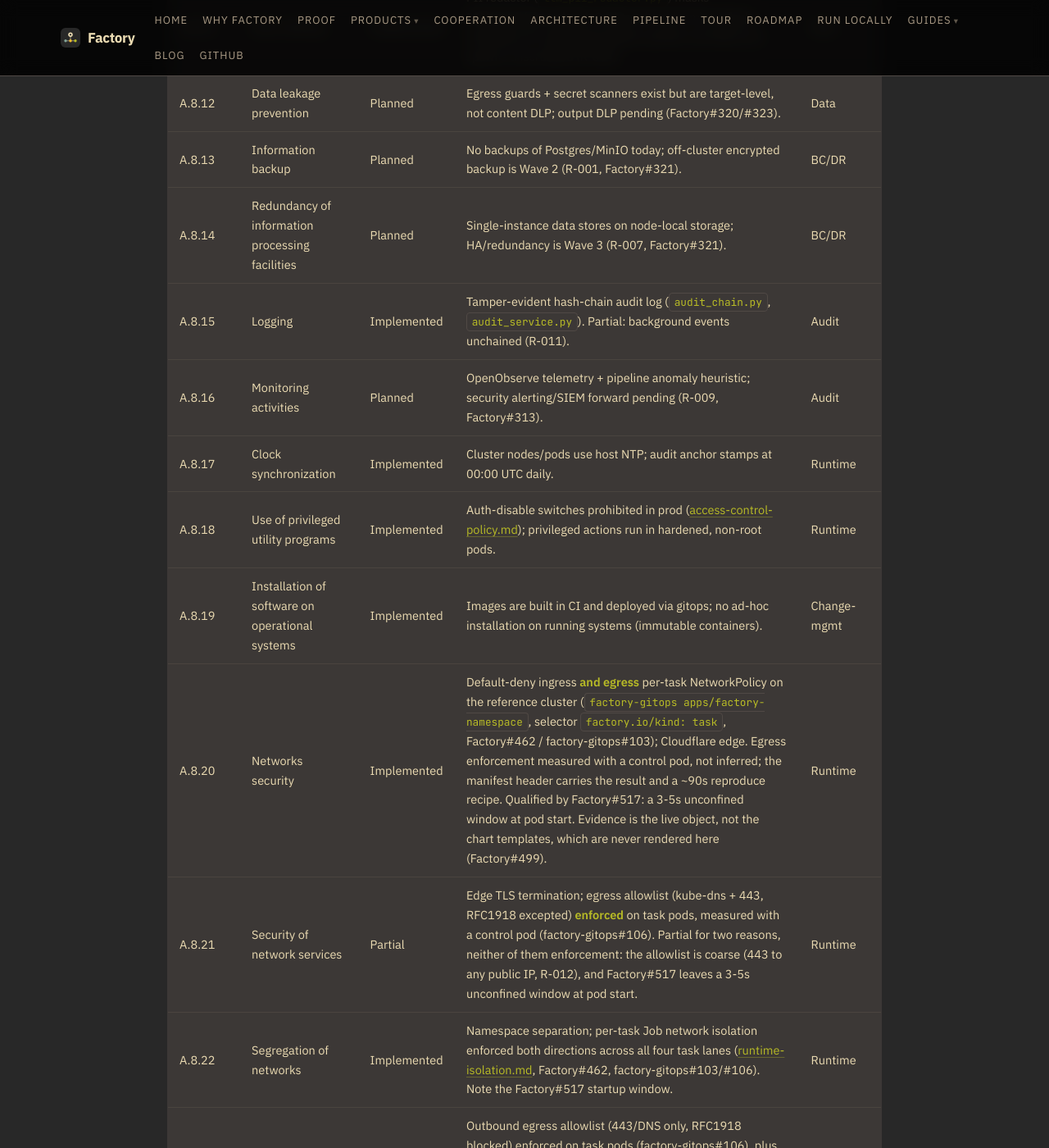
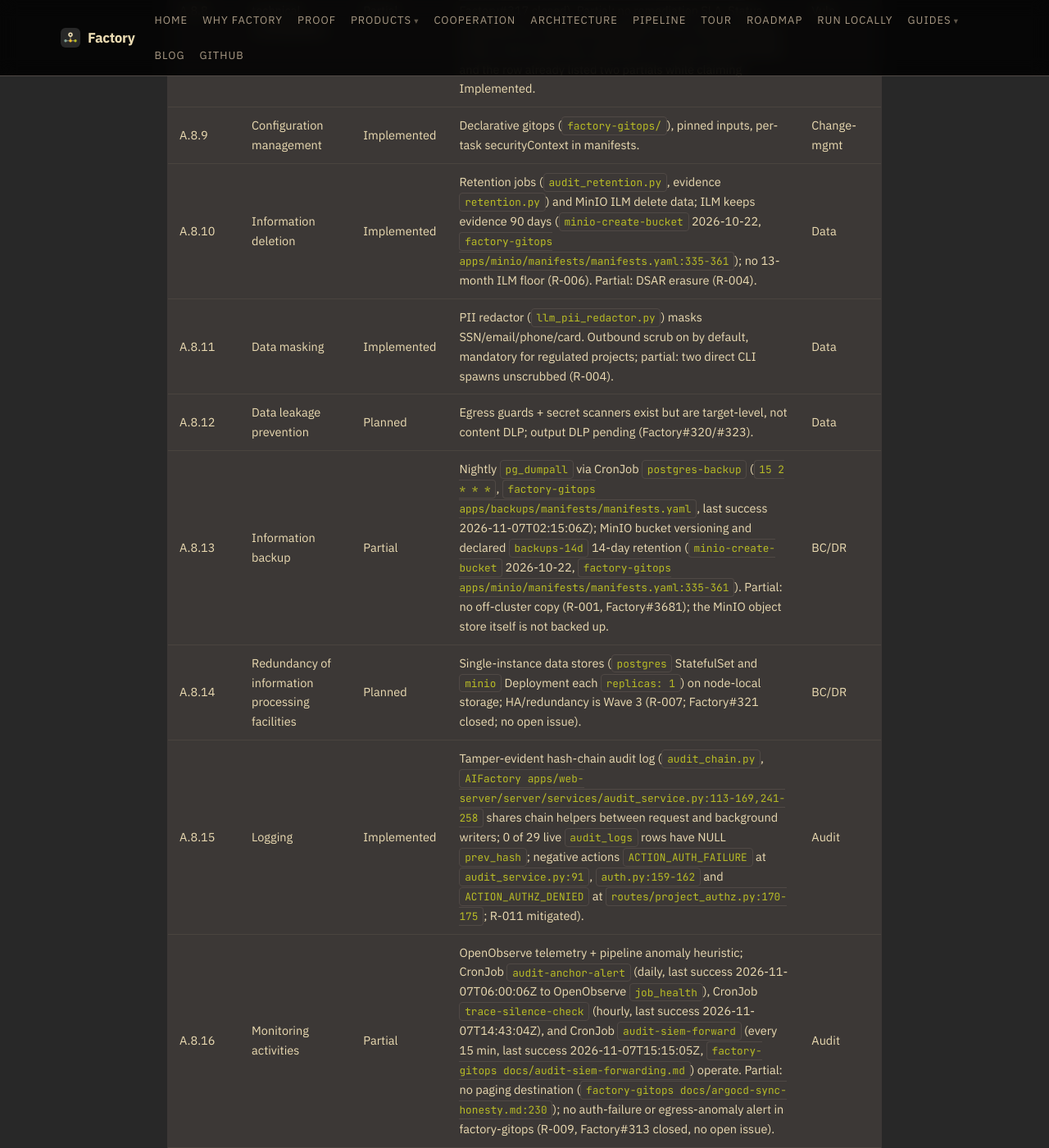
Before and after one commit to olafkfreund/Factory, a Jekyll site: the page built from docs/compliance/statement-of-applicability.md, in a window 1280 px wide and 1400 px high, scrolled down 8837 px. Shown: the whole window at 82% size. Built offline with Jekyll 4.4.1, drawn with Linux system fonts in a browser that asks for light colours; our own code applies the rules of GitHub Pages for plain Markdown files; some of the changed text lies outside the part shown.

Commit message:
docs(compliance): refresh SoA backup, continuity and monitoring rows (plan step 2) (#324)
A.5.29, A.5.30, A.8.13, A.8.16 Planned -> Partial; text refreshed on A.5.33,
A.8.8, A.8.10, A.8.14, A.8.15. Totals 54/8/14/17. Implemented by agy (handoff).

Co-Authored-By: Claude Opus 5.5 <noreply@anthropic.com>
Claude-Session: https://claude.ai/code/session_01WtDyDqabJ8SR4gD3ubwYx1

```diff
--- a/docs/compliance/statement-of-applicability.md
+++ b/docs/compliance/statement-of-applicability.md
@@ -4,6 +4,7 @@
 - **Review cadence:** At least annually and at each management review
 - **Framework:** ISO/IEC 27001:2022 Clause 6.1.3(d) — the SoA is a mandatory document
 - **Assessment date:** 2026-07-24
+- **Re-measured 2026-11-07:** A.5.29, A.5.30, A.5.33, A.8.8, A.8.10, A.8.13-A.8.16 ([spec](../../spec/2026-11-07-324-compliance-records-refresh.md))
 
 This is the ISO-specific, control-by-control view of the ISMS. It covers all **93** Annex
 A controls across the four themes (A.5 Organizational 37, A.6 People 8, A.7 Physical 14,
@@ -58,11 +59,11 @@ matrix draw evidence from the same [domain documents](policies/). Owner tags map
 | A.5.26 | Response to information security incidents | Implemented | Runbook containment/eradication/recovery lifecycle. | IR |
 | A.5.27 | Learning from information security incidents | Implemented | Blameless post-incident review within 5 business days; corrective actions feed the risk register. | IR |
 | A.5.28 | Collection of evidence | Implemented | Tamper-evident audit hash-chain + air-gapped `verify-chain` verifier (`AIFactory/apps/web-server/server/audit/__main__.py`). | Audit |
-| A.5.29 | Information security during disruption | Planned | BC policy defined; recovery constrained by the open backup gap (R-001, Factory#321). | BC/DR |
-| A.5.30 | ICT readiness for business continuity | Planned | RTO/RPO proposed; backups, tested restore, and DR runbook pending (Factory#321). | BC/DR |
+| A.5.29 | Information security during disruption | Partial | BC policy defined; [dr-runbook.md](dr-runbook.md); nightly `postgres-backup` CronJob (`15 2 * * *`, `factory-gitops apps/backups/manifests/manifests.yaml`, last success 2026-11-07T02:15:06Z) operates. Partial: everything sits in one failure domain (R-001, Factory#3681). | BC/DR |
+| A.5.30 | ICT readiness for business continuity | Partial | Restore drill 2026-08-10 ([dr-runbook.md](dr-runbook.md), commit 03c87f8, #662) measured data-restore RTO 17s (52/52 tables) and RPO up to 24h. Partial: full-path RTO not measured, no scheduled re-drill (no open issue), off-cluster copy missing (Factory#3681). | BC/DR |
 | A.5.31 | Legal, statutory, regulatory and contractual requirements | Implemented | Notification obligations mapped in the IR runbook's breach-notification matrix; GDPR ROPA `AIFactory/guides/compliance/dpia-data-flow.md`. | Security Owner |
 | A.5.32 | Intellectual property rights | Implemented | Dual SBOM (SPDX/CycloneDX) inventories dependencies and their licences; OSS licence compliance tracked in supply-chain. **Executable evidence** — see [the note below this table](#executable-evidence-a532) for what it does and does not prove. | Supply-chain |
-| A.5.33 | Protection of records | Implemented | Audit records are tamper-evident and retained 13 months (`audit_retention.py`); note evidence ILM bug (R-006). | Audit |
+| A.5.33 | Protection of records | Implemented | Audit records are tamper-evident and retained 13 months (`audit_retention.py`); ILM keeps evidence 90 days (`minio-create-bucket` 2026-10-22, `factory-gitops apps/minio/manifests/manifests.yaml:335-361`); no 13-month ILM floor (R-006). | Audit |
 | A.5.34 | Privacy and protection of PII | Planned | Redactor + DPIA exist; DSAR deferred by decision 2026-10-24; CLI-spawn scrub gap open (R-004, Factory#320). | Data |
 | A.5.35 | Independent review of information security | Planned | Annual independent review scheduled but not yet performed (governance domain, Factory#311). | Security Owner |
 | A.5.36 | Compliance with policies, rules and standards | Implemented | CI gates enforce SDLC policy; management review checks control effectiveness ([roles.md](roles.md)). | Security Owner |
@@ -95,7 +96,7 @@ exit=1
 
 The control was also observed exiting 1 before CFactory#191 added the attestation step. So it has been seen failing with the control absent, failing with the wrong signer, and passing with both correct.
 
-**The command above is stricter than the pipeline's own check.** CFactory's `deploy.yml` verifies with `--certificate-identity-regexp '^https://github\.com/<owner>/CFactory/'`, which is correctly owner- and repo-scoped but accepts *any workflow on any ref* in that repo — a feature branch or a `refs/pull/*` merge ref would satisfy it. The exact identity above is the tight form and is what an assessor should run. Do not read this note as describing what CI enforces; tightening the pipeline (and the Kyverno admission rules, which have the same looseness and no `cfactory` rule at all) is Factory#522.
+**The command above is stricter than the pipeline's own check.** CFactory's `deploy.yml` verifies with `--certificate-identity-regexp '^https://github\.com/<owner>/CFactory/'`, which is correctly owner- and repo-scoped but accepts *any workflow on any ref* in that repo — a feature branch or a `refs/pull/*` merge ref would satisfy it. The exact identity above is the tight form and is what an assessor should run. Do not read this note as describing what CI enforces; tightening the pipeline is Factory#522 (closed). The live Kyverno rule `verify-cfactory-signature` is already exact: it pins subject `^https://github\.com/olafkfreund/CFactory/\.github/workflows/deploy\.yml@refs/heads/main$` (measured 2026-11-07).
 
 Extending this pattern to other rows is tracked in Factory#504. Each row must have its command actually run — and made to fail — before it is cited.
 
@@ -147,15 +148,15 @@ Applicable to the fleet's own operation, justified per control below.
 | A.8.5 | Secure authentication | Implemented | Keycloak OIDC (JWT/cookie validation, `TokenAuthMiddleware`). Partial: MFA enforcement pending (R-010). | IAM |
 | A.8.6 | Capacity management | Implemented | KEDA-driven per-task Job scaling (RFC-0016); Postgres/Redis job-state backpressure. | Runtime |
 | A.8.7 | Protection against malware | Implemented | Untrusted content treated as hostile (`prompt_guard.py`); no execution of untrusted binaries outside the sandbox; image scanning via Trivy. | Runtime |
-| A.8.8 | Management of technical vulnerabilities | Partial | CodeQL (5 repos), Trivy P0 gate (`test_p0_supply_chain.py`), Dependabot. Partial: no remediation SLA, CFactory unscanned (Factory#317). Status corrected from Implemented 2026-07-30: the Renovate leg of this control had never operated in any repo (Factory#436), and the row already listed two partials while claiming Implemented. | Vuln |
+| A.8.8 | Management of technical vulnerabilities | Partial | CodeQL (5 repos), Trivy P0 gate (`test_p0_supply_chain.py`), Dependabot; CFactory Trivy HIGH/CRITICAL gate (`CFactory .github/workflows/image-build.yml:164,199,233`, Factory#317 closed). Partial: no remediation SLA. Status corrected from Implemented 2026-07-30: the Renovate leg of this control had never operated in any repo (Factory#436), and the row already listed two partials while claiming Implemented. | Vuln |
 | A.8.9 | Configuration management | Implemented | Declarative gitops (`factory-gitops/`), pinned inputs, per-task securityContext in manifests. | Change-mgmt |
-| A.8.10 | Information deletion | Implemented | Retention jobs (`audit_retention.py`, evidence `retention.py`) and MinIO ILM delete data; note ILM misconfig (R-006). Partial: DSAR erasure (R-004). | Data |
+| A.8.10 | Information deletion | Implemented | Retention jobs (`audit_retention.py`, evidence `retention.py`) and MinIO ILM delete data; ILM keeps evidence 90 days (`minio-create-bucket` 2026-10-22, `factory-gitops apps/minio/manifests/manifests.yaml:335-361`); no 13-month ILM floor (R-006). Partial: DSAR erasure (R-004). | Data |
 | A.8.11 | Data masking | Implemented | PII redactor (`llm_pii_redactor.py`) masks SSN/email/phone/card. Outbound scrub on by default, mandatory for regulated projects; partial: two direct CLI spawns unscrubbed (R-004). | Data |
 | A.8.12 | Data leakage prevention | Planned | Egress guards + secret scanners exist but are target-level, not content DLP; output DLP pending (Factory#320/#323). | Data |
-| A.8.13 | Information backup | Planned | No backups of Postgres/MinIO today; off-cluster encrypted backup is Wave 2 (R-001, Factory#321). | BC/DR |
-| A.8.14 | Redundancy of information processing facilities | Planned | Single-instance data stores on node-local storage; HA/redundancy is Wave 3 (R-007, Factory#321). | BC/DR |
-| A.8.15 | Logging | Implemented | Tamper-evident hash-chain audit log (`audit_chain.py`, `audit_service.py`). Partial: background events unchained (R-011). | Audit |
-| A.8.16 | Monitoring activities | Planned | OpenObserve telemetry + pipeline anomaly heuristic; security alerting/SIEM forward pending (R-009, Factory#313). | Audit |
+| A.8.13 | Information backup | Partial | Nightly `pg_dumpall` via CronJob `postgres-backup` (`15 2 * * *`, `factory-gitops apps/backups/manifests/manifests.yaml`, last success 2026-11-07T02:15:06Z); MinIO bucket versioning and declared `backups-14d` 14-day retention (`minio-create-bucket` 2026-10-22, `factory-gitops apps/minio/manifests/manifests.yaml:335-361`). Partial: no off-cluster copy (R-001, Factory#3681); the MinIO object store itself is not backed up. | BC/DR |
+| A.8.14 | Redundancy of information processing facilities | Planned | Single-instance data stores (`postgres` StatefulSet and `minio` Deployment each `replicas: 1`) on node-local storage; HA/redundancy is Wave 3 (R-007; Factory#321 closed; no open issue). | BC/DR |
+| A.8.15 | Logging | Implemented | Tamper-evident hash-chain audit log (`audit_chain.py`, `AIFactory apps/web-server/server/services/audit_service.py:113-169,241-258` shares chain helpers between request and background writers; 0 of 29 live `audit_logs` rows have NULL `prev_hash`; negative actions `ACTION_AUTH_FAILURE` at `audit_service.py:91`, `auth.py:159-162` and `ACTION_AUTHZ_DENIED` at `routes/project_authz.py:170-175`; R-011 mitigated). | Audit |
+| A.8.16 | Monitoring activities | Partial | OpenObserve telemetry + pipeline anomaly heuristic; CronJob `audit-anchor-alert` (daily, last success 2026-11-07T06:00:06Z to OpenObserve `job_health`), CronJob `trace-silence-check` (hourly, last success 2026-11-07T14:43:04Z), and CronJob `audit-siem-forward` (every 15 min, last success 2026-11-07T15:15:05Z, `factory-gitops docs/audit-siem-forwarding.md`) operate. Partial: no paging destination (`factory-gitops docs/argocd-sync-honesty.md:230`); no auth-failure or egress-anomaly alert in factory-gitops (R-009, Factory#313 closed, no open issue). | Audit |
 | A.8.17 | Clock synchronization | Implemented | Cluster nodes/pods use host NTP; audit anchor stamps at 00:00 UTC daily. | Runtime |
 | A.8.18 | Use of privileged utility programs | Implemented | Auth-disable switches prohibited in prod ([access-control-policy.md](policies/access-control-policy.md)); privileged actions run in hardened, non-root pods. | Runtime |
 | A.8.19 | Installation of software on operational systems | Implemented | Images are built in CI and deployed via gitops; no ad-hoc installation on running systems (immutable containers). | Change-mgmt |
@@ -179,11 +180,11 @@ Applicable to the fleet's own operation, justified per control below.
 
 | Theme | Controls | Implemented | Partial | Planned | Not Applicable |
 |---|---|---|---|---|---|
-| A.5 Organizational | 37 | 25 | 1 | 10 | 1 |
+| A.5 Organizational | 37 | 25 | 3 | 8 | 1 |
 | A.6 People | 8 | 4 | 0 | 1 | 3 |
 | A.7 Physical | 14 | 0 | 0 | 2 | 12 |
-| A.8 Technological | 34 | 25 | 3 | 5 | 1 |
-| **Total** | **93** | **54** | **4** | **18** | **17** |
+| A.8 Technological | 34 | 25 | 5 | 3 | 1 |
+| **Total** | **93** | **54** | **8** | **14** | **17** |
 
 Not-Applicable controls are concentrated in A.7 (physical, provider-inherited for a
 cloud-only fleet) and the employment-specific A.6 controls, each justified above. Planned
```
